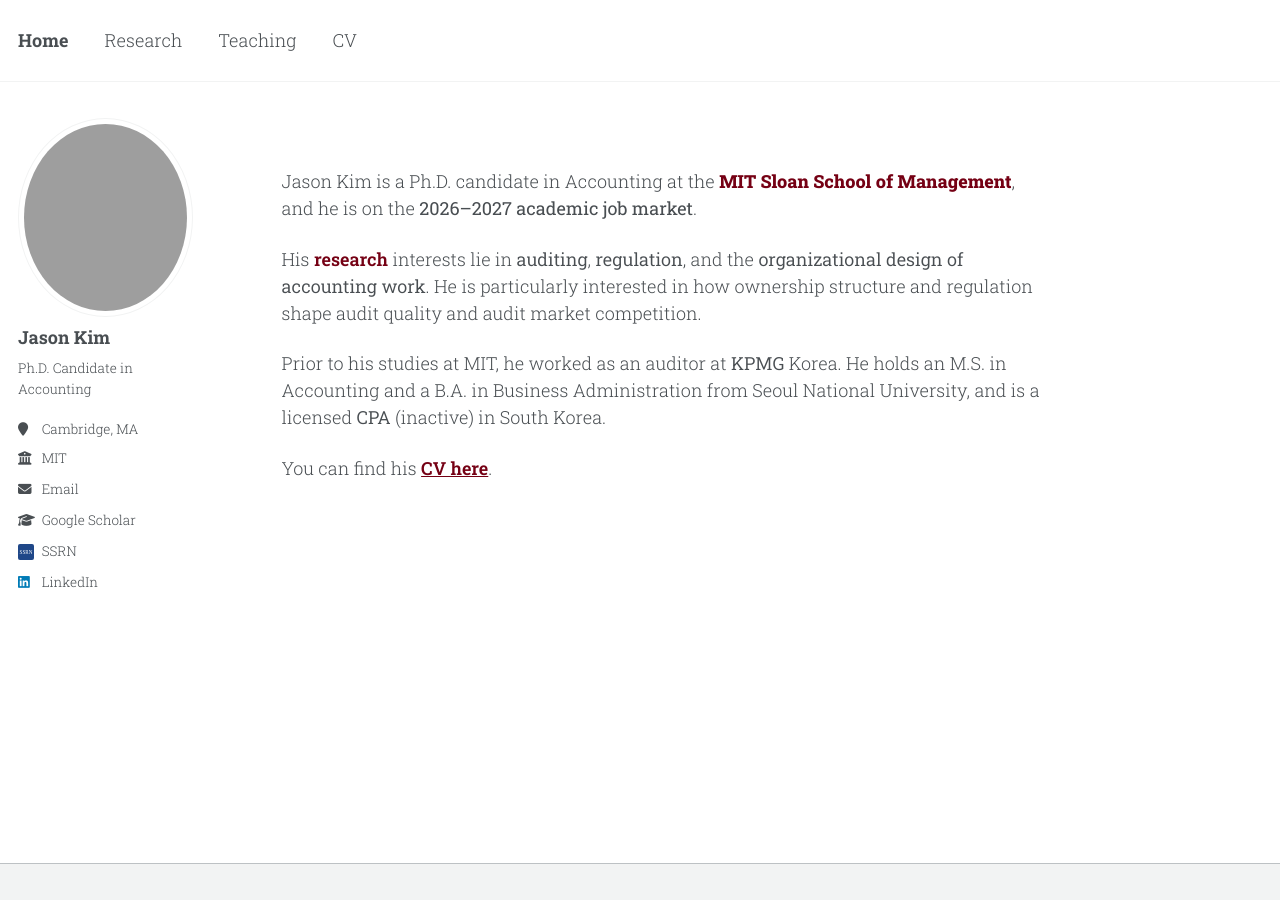
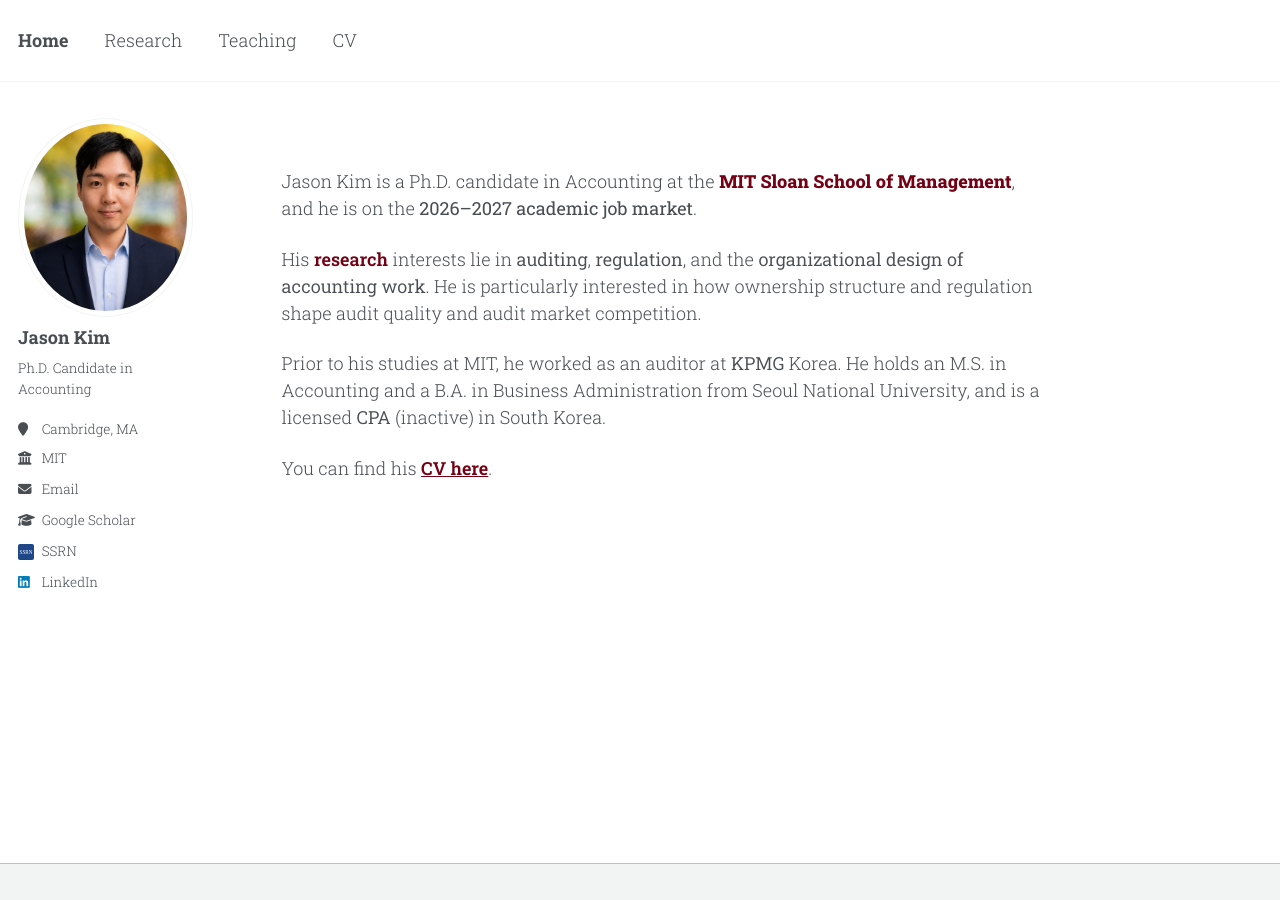
Before and after one commit to jgkim262/jgkim262.github.io, a Jekyll site: the page built from _pages/about.md, in a window 1280 px wide. Built offline with Jekyll 4.4.1, drawn with Linux system fonts in a browser that asks for light colours; a style sheet for code colours, icons or effects is not loaded.

Commit message:
Update _config.yml

```diff
--- a/_config.yml
+++ b/_config.yml
@@ -22,7 +22,7 @@ repository               : "jgkim262/jgkim262.github.io"
 #               Additional customization can be done by editing /_includes/author-profile.html
 author:
   # Biographic information
-  avatar           : "profile_20260826_v5.png"
+  avatar           : "profile_20260826_v4.png"
   name             : "Jason Kim"
   pronouns         : # example: "she/her"
   bio              : "Ph.D. Candidate in Accounting"
```
